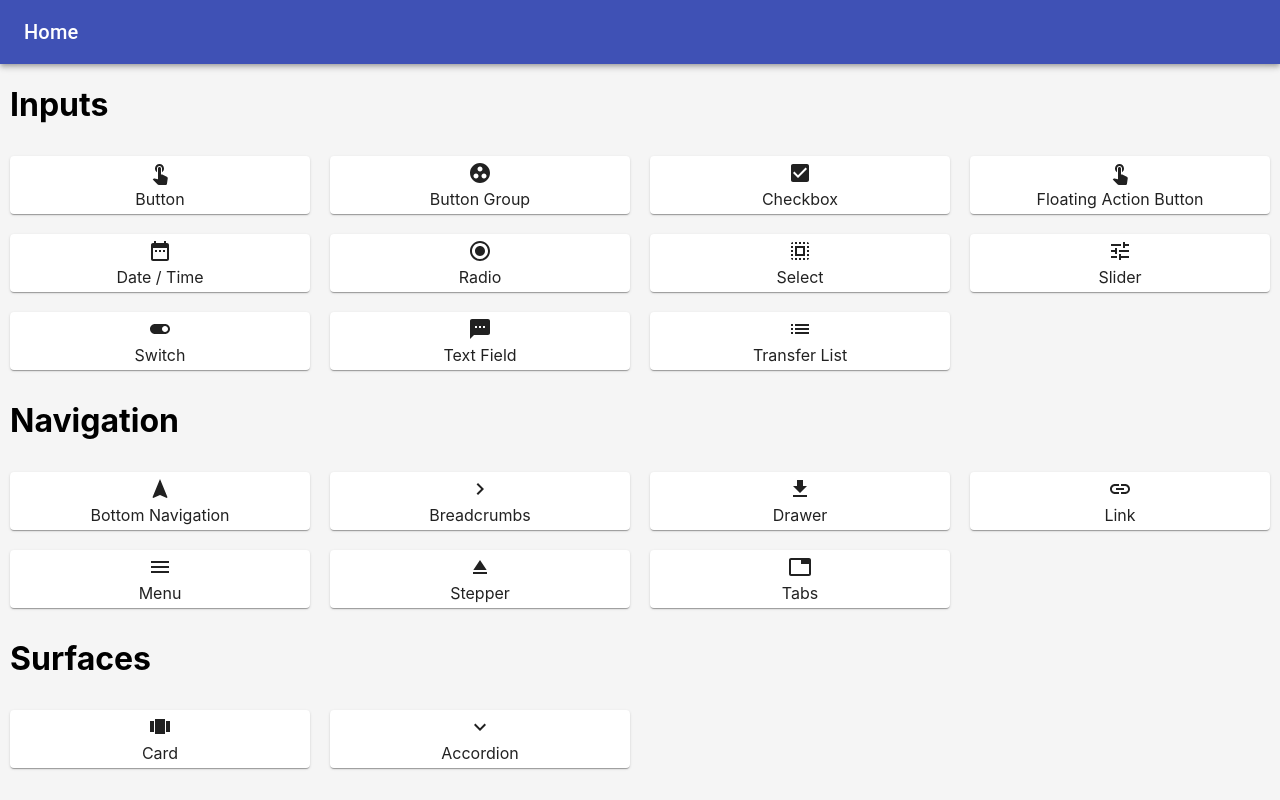
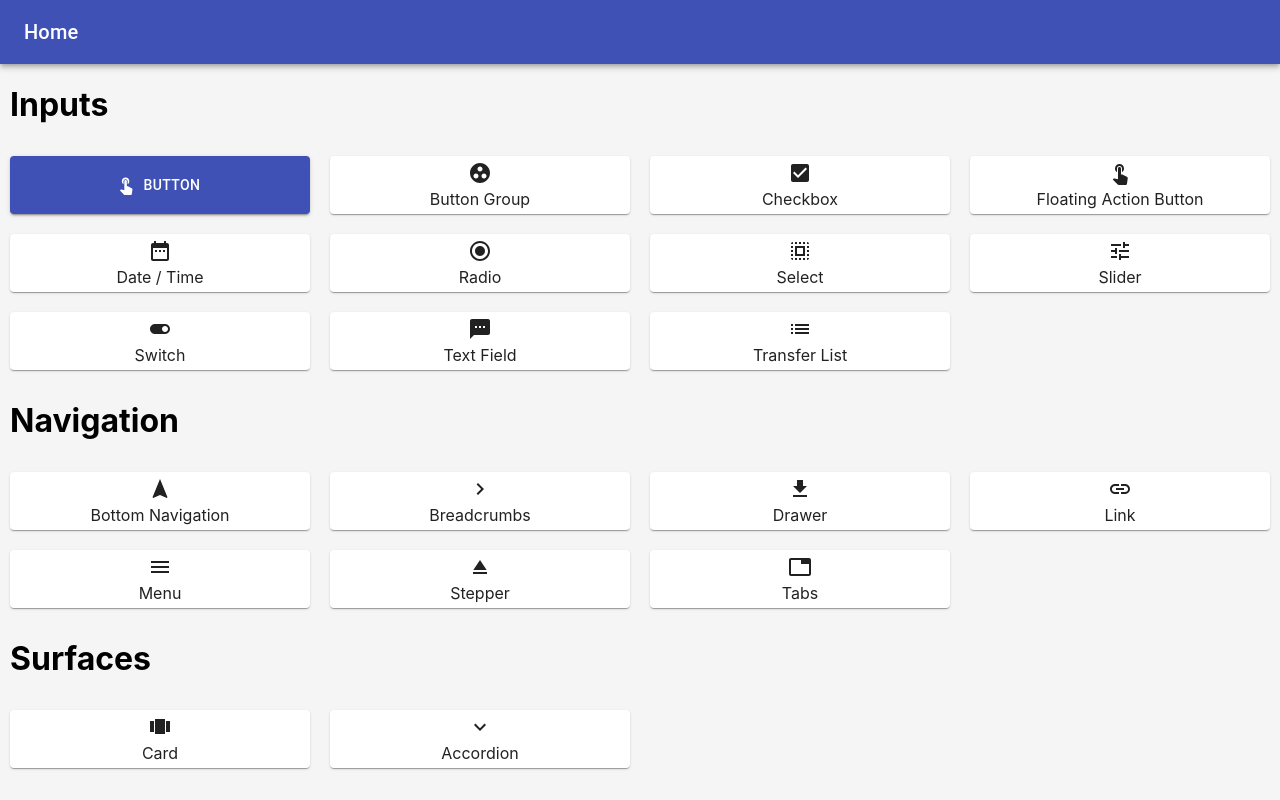
Before and after one commit to LetTheWookieWin92/7_materialui, a React (Create React App) app: page / in a window 1280 px wide. Shown: the top 800 px of the page. Built offline with nearby package versions, Linux system fonts and the light colour scheme.

Commit message:
Finished basic mode switch and started converting optionCards to buttons

```diff
--- a/src/components/display.jsx
+++ b/src/components/display.jsx
@@ -6,12 +6,19 @@ import NavigationBar from "./navigationBar";
 import ButtonExample from "./examples/buttonExample";
 
 class Display extends Component {
-	state = {
-		displayMode: "Home",
-	};
+	constructor(props) {
+		super(props);
+		this.state = {
+			displayMode: "Home",
+		};
+
+		this.changeDisplayMode = this.changeDisplayMode.bind(this);
+	}
+
 
 	changeDisplayMode(mode) {
 		this.setState({ displayMode: mode });
+		console.log(mode);
 	}
 
 	render() {
--- a/src/components/home.jsx
+++ b/src/components/home.jsx
@@ -4,6 +4,7 @@ import React, { Component } from "react";
 import { makeStyles } from "@material-ui/core/styles";
 import Grid from "@material-ui/core/Grid";
 import OptionCard from "./optionCard";
+import Button from '@material-ui/core/Button';
 
 //Style
 import "../style/home.css";
@@ -50,10 +51,19 @@ const useStyles = makeStyles((theme) => ({
 	root: {
 		flexGrow: 1,
 	},
+	optionButton: {
+		margin: 10,
+        padding: 5,
+        width: "calc(100% - 20px)",
+        height: "calc(100% - 20px)",
+        textAlign: "center",
+        overflow: "hidden"
+	}
 }));
 
-export default function CenteredGrid() {
+export default function Home(props) {
 	const classes = useStyles();
+
 
 	return (
 		<React.Fragment>
@@ -62,7 +72,8 @@ export default function CenteredGrid() {
 					<h1 className="sectionText">Inputs</h1>
 				</Grid>
 				<Grid item xs={6} sm={6} md={4} lg={3} xl={2}>
-					<OptionCard text={"Button"} image={<TouchApp />} />
+					<Button className={classes.optionButton} variant="contained" color="primary" onClick={ () => {props.onSelection("Button")}} startIcon={<TouchApp />}>Button</Button>
+
 				</Grid>
 				<Grid item xs={6} sm={6} md={4} lg={3} xl={2}>
 					<OptionCard text={"Button Group"} image={<GroupWork />} />
```
